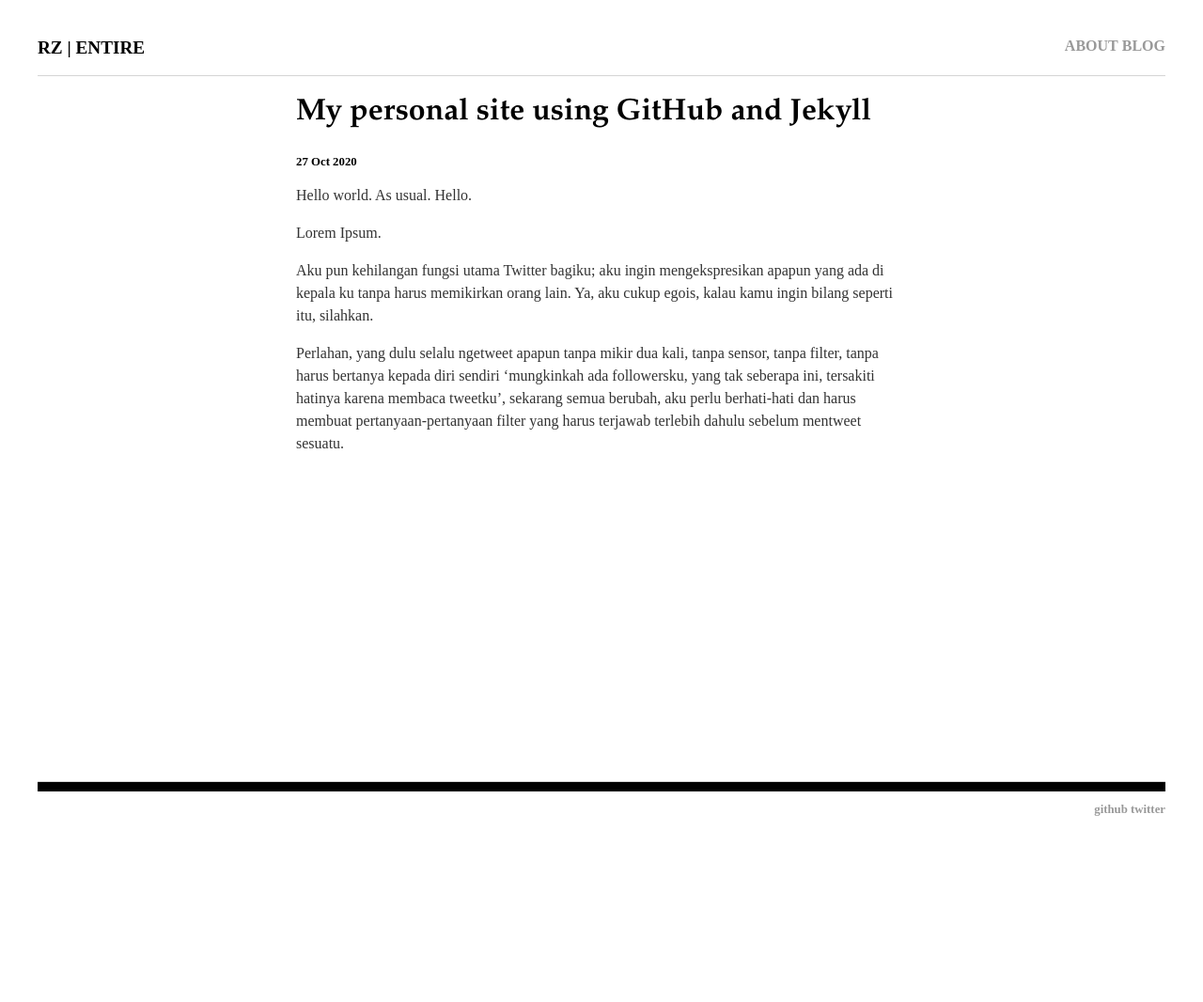
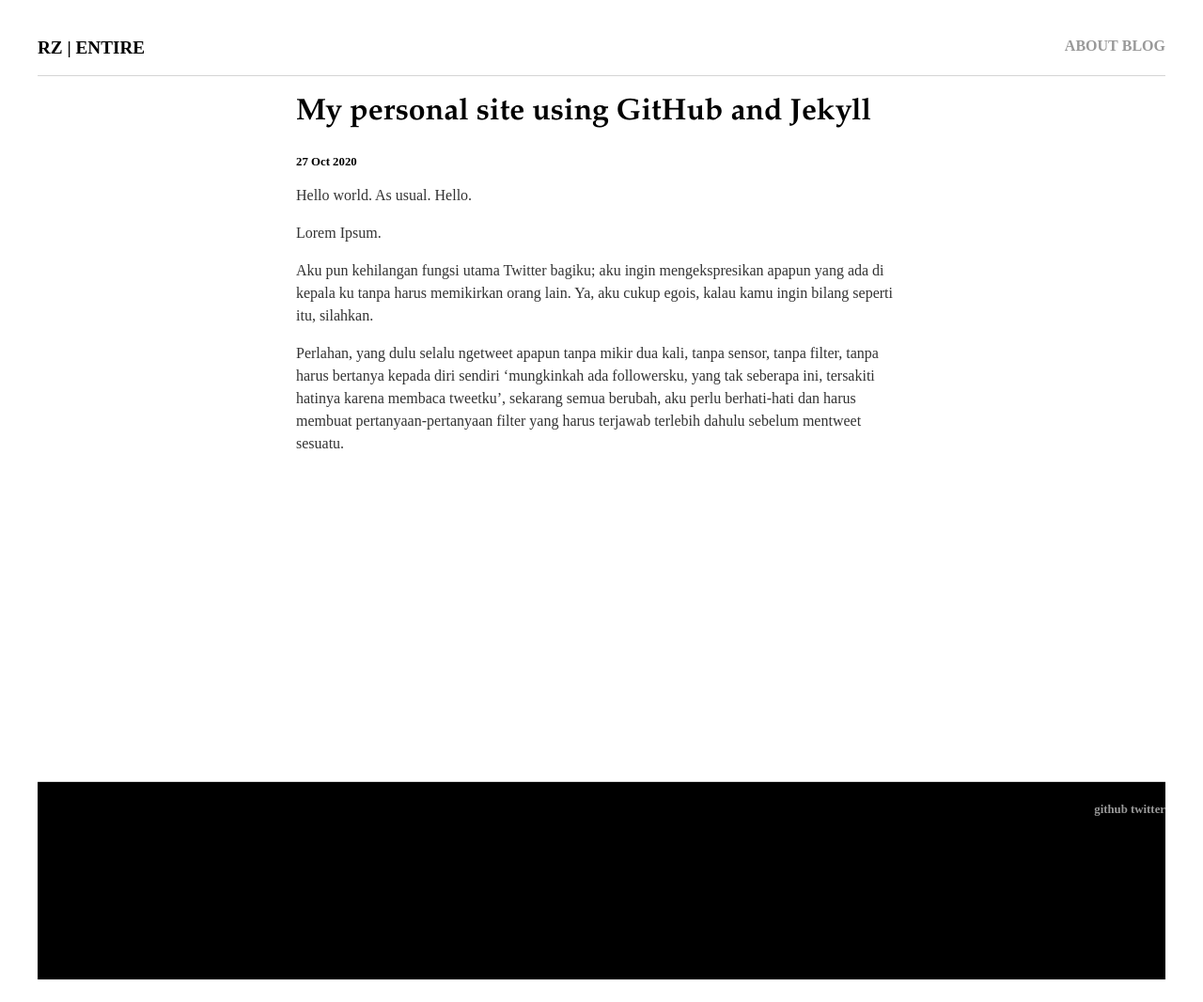
Before and after one commit to rnfitriansyah/rnfitriansyah.github.io, a Jekyll site: the page built from _posts/2020-10-27-rizki-first-site.md, in a window 1280 px wide. Shown: the whole page at 94% size. Built offline with Jekyll 4.4.1, drawn with Linux system fonts in a browser that asks for light colours; before the commit the page ends 948 px from its top, so only the background shows below that.

Commit message:
Update responsive.css

```diff
--- a/css/responsive.css
+++ b/css/responsive.css
@@ -102,7 +102,7 @@ ul.posts li {
 /* =========== PHONE STYLES  ============================== */
 /* ======================================================== */
 
-@media screen and (min-width: 320px) {
+@media screen and (min-width: 350px) {
     body{
     }
 
@@ -115,10 +115,11 @@ ul.posts li {
     }
 
     main {
-        min-height: 300px;
+        min-height: 500px;
     }
 
     footer {
+        min-height: 200px;
         padding-top: 10px;
         border-top: 1px solid #d5d5d5;
         font-size: .8em;
@@ -131,7 +132,7 @@ ul.posts li {
 /* =========== TABLET STYLES  ============================== */
 /* ======================================================== */
 
-@media screen and (min-width: 500px) {
+@media screen and (min-width: 700px) {
     body{
         background-color: none;
     }
@@ -147,7 +148,7 @@ ul.posts li {
 /* =========== DESKTOP STYLES  ============================== */
 /* ======================================================== */
 
-@media screen and (min-width: 700px) {
+@media screen and (min-width: 1200px) {
     body{
         background-color: none;
     }
```
